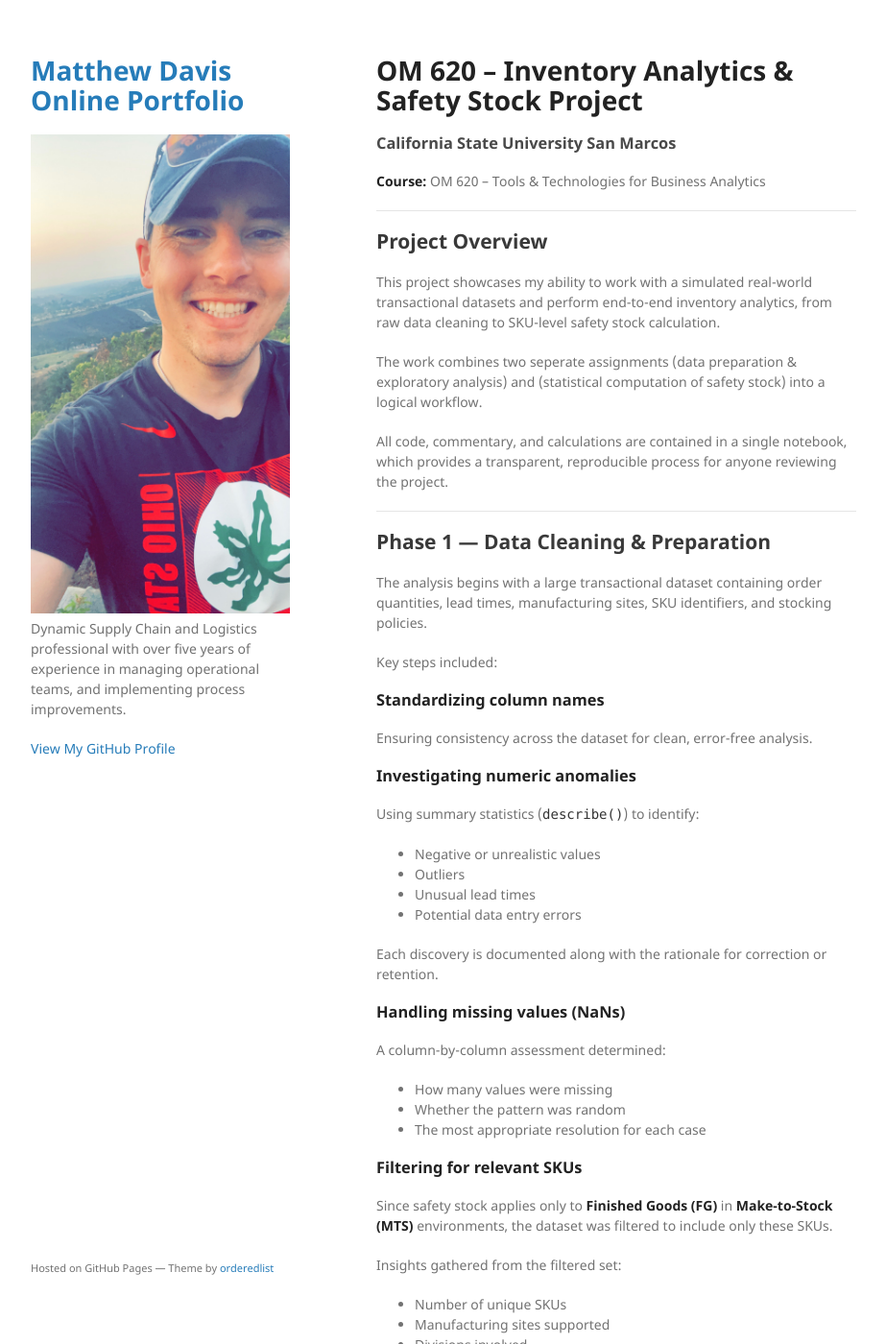
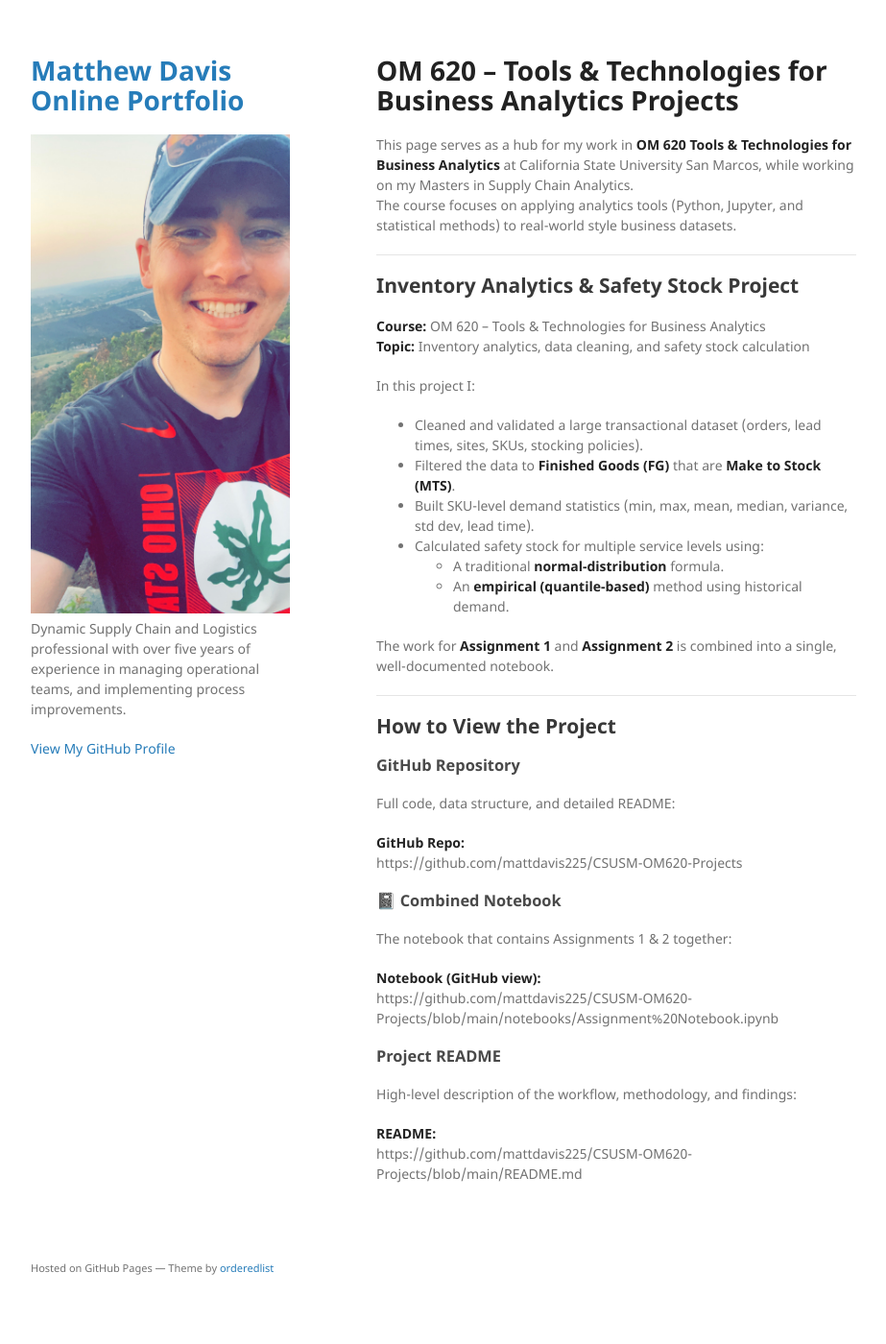
Before and after one commit to mattdavis225/mattdavis225.github.io, a Jekyll site: the page built from projects/om620-inventory-analytics.md, in a window 1280 px wide and 1400 px high. Shown: the whole window at 96% size, without its empty margins (178-1101 px from the left). Built offline with Jekyll 4.4.1, drawn with Linux system fonts in a browser that asks for light colours; our own code applies the rules of GitHub Pages for plain Markdown files; some of the changed text lies outside the part shown.

Commit message:
OM620 project overview and course details
Updated project documentation to reflect course title and project focus.

```diff
--- a/projects/om620-inventory-analytics.md
+++ b/projects/om620-inventory-analytics.md
@@ -1,143 +1,47 @@
-# OM 620 – Inventory Analytics & Safety Stock Project
+# OM 620 – Tools & Technologies for Business Analytics Projects
 
-### California State University San Marcos
-**Course:** OM 620 – Tools & Technologies for Business Analytics
+This page serves as a hub for my work in **OM 620 Tools & Technologies for Business Analytics** at California State University San Marcos, while working on my Masters in Supply Chain Analytics.
+The course focuses on applying analytics tools (Python, Jupyter, and statistical methods) to real-world style business datasets.
 
 ---
 
-## Project Overview
+## Inventory Analytics & Safety Stock Project
 
-This project showcases my ability to work with a simulated real-world transactional datasets and perform end-to-end inventory analytics, from raw data cleaning to SKU-level safety stock calculation.
+**Course:** OM 620 – Tools & Technologies for Business Analytics
+**Topic:** Inventory analytics, data cleaning, and safety stock calculation
 
-The work combines two seperate assignments (data preparation & exploratory analysis) and (statistical computation of safety stock) into a logical workflow.
+In this project I:
 
-All code, commentary, and calculations are contained in a single notebook, which provides a transparent, reproducible process for anyone reviewing the project.
+- Cleaned and validated a large transactional dataset (orders, lead times, sites, SKUs, stocking policies).
+- Filtered the data to **Finished Goods (FG)** that are **Make to Stock (MTS)**.
+- Built SKU-level demand statistics (min, max, mean, median, variance, std dev, lead time).
+- Calculated safety stock for multiple service levels using:
+  - A traditional **normal-distribution** formula.
+  - An **empirical (quantile-based)** method using historical demand.
+
+The work for **Assignment 1** and **Assignment 2** is combined into a single, well-documented notebook.
 
 ---
 
-## Phase 1 — Data Cleaning & Preparation
+## How to View the Project
 
-The analysis begins with a large transactional dataset containing order quantities, lead times, manufacturing sites, SKU identifiers, and stocking policies.
+### GitHub Repository
 
-Key steps included:
+Full code, data structure, and detailed README:
 
-### **Standardizing column names**
-Ensuring consistency across the dataset for clean, error-free analysis.
-
-### **Investigating numeric anomalies**
-Using summary statistics (`describe()`) to identify:
-- Negative or unrealistic values
-- Outliers
-- Unusual lead times
-- Potential data entry errors
-
-Each discovery is documented along with the rationale for correction or retention.
-
-### **Handling missing values (NaNs)**
-A column-by-column assessment determined:
-- How many values were missing
-- Whether the pattern was random
-- The most appropriate resolution for each case
-
-### **Filtering for relevant SKUs**
-Since safety stock applies only to **Finished Goods (FG)** in **Make-to-Stock (MTS)** environments, the dataset was filtered to include only these SKUs.
-
-Insights gathered from the filtered set:
-- Number of unique SKUs
-- Manufacturing sites supported
-- Divisions involved
-- Top/bottom transactions by order quantity
-- Top/bottom transactions by total sales value
-
-This phase forms the foundation for reliable safety stock modeling.
-
----
-
-## Phase 2 — SKU-Level Aggregation & Demand Statistics
-
-For each SKU meeting the FG/MTS criteria, I calculated:
-
-- Minimum order quantity
-- Maximum order quantity
-- Mean order quantity
-- Median order quantity
-- Variance & standard deviation
-- Average lead time
-
-These serve as the core demand parameters supporting the safety stock calculation.
-
----
-
-## Phase 3 — Safety Stock Calculation
-
-Safety stock was computed using **two methods**:
-
-### **Traditional Normal-Distribution Formula**
-Using z-scores for
-- 75% service level
-- 90% service level
-- 95% service level
-
-Formula applied:
-
-\[
-\text{Safety Stock} = z \times \sigma \times \sqrt{\text{Lead Time}}
-\]
-
-This provides a statistically grounded estimate based on assumed normal demand.
-
-### **Empirical (Quantile-Based) Method**
-To avoid assumptions about demand distribution:
-
-\[
-\text{Safety Stock} = Q_{\text{service level}} - \mu
-\]
-
-This method pulls directly from historical data, offering a more flexible and realistic buffer estimate.
-
-### Key Results:
-- **Highest safety stock SKU** identified
-- **Lowest safety stock SKU** identified
-- **Average safety stock across all SKUs** computed
-- Comparison between empirical and traditional methods
-
-These insights support inventory policy decisions and stockout-risk mitigation.
-
----
-
-## Key Learnings & Takeaways
-
-- **Data cleaning** is essential for any downstream operational analysis.
-- **Finished Goods + MTS** filtering is crucial for meaningful safety stock calculations.
-- **SKU-level variability** drives major differences in safety stock requirements.
-- **Service level selection** dramatically impacts safety stock and inventory carrying cost.
-- **Empirical methods** offer a powerful alternative when data does not follow a normal distribution.
-
----
-
-## Project Files
-
-The full project, including code, calculations, and explanations, is available on GitHub:
-
-**GitHub Repository:**
+**GitHub Repo:**
 https://github.com/mattdavis225/CSUSM-OM620-Projects
 
----
+### 📓 Combined Notebook
 
-## Direct Access
+The notebook that contains Assignments 1 & 2 together:
 
-The combined notebook can be viewed here:
+**Notebook (GitHub view):**
+https://github.com/mattdavis225/CSUSM-OM620-Projects/blob/main/notebooks/Assignment%20Notebook.ipynb
 
-`/notebooks/Assignment Notebook.ipynb`
+### Project README
 
+High-level description of the workflow, methodology, and findings:
 
----
-
-## Contact
-
-If you'd like to learn more about this project or discuss analytics work:
-
-**Matthew Davis**
-LinkedIn: www.linkedin.com/in/matthew-davis-8b597bb8
-
----
+**README:**
+https://github.com/mattdavis225/CSUSM-OM620-Projects/blob/main/README.md
```
